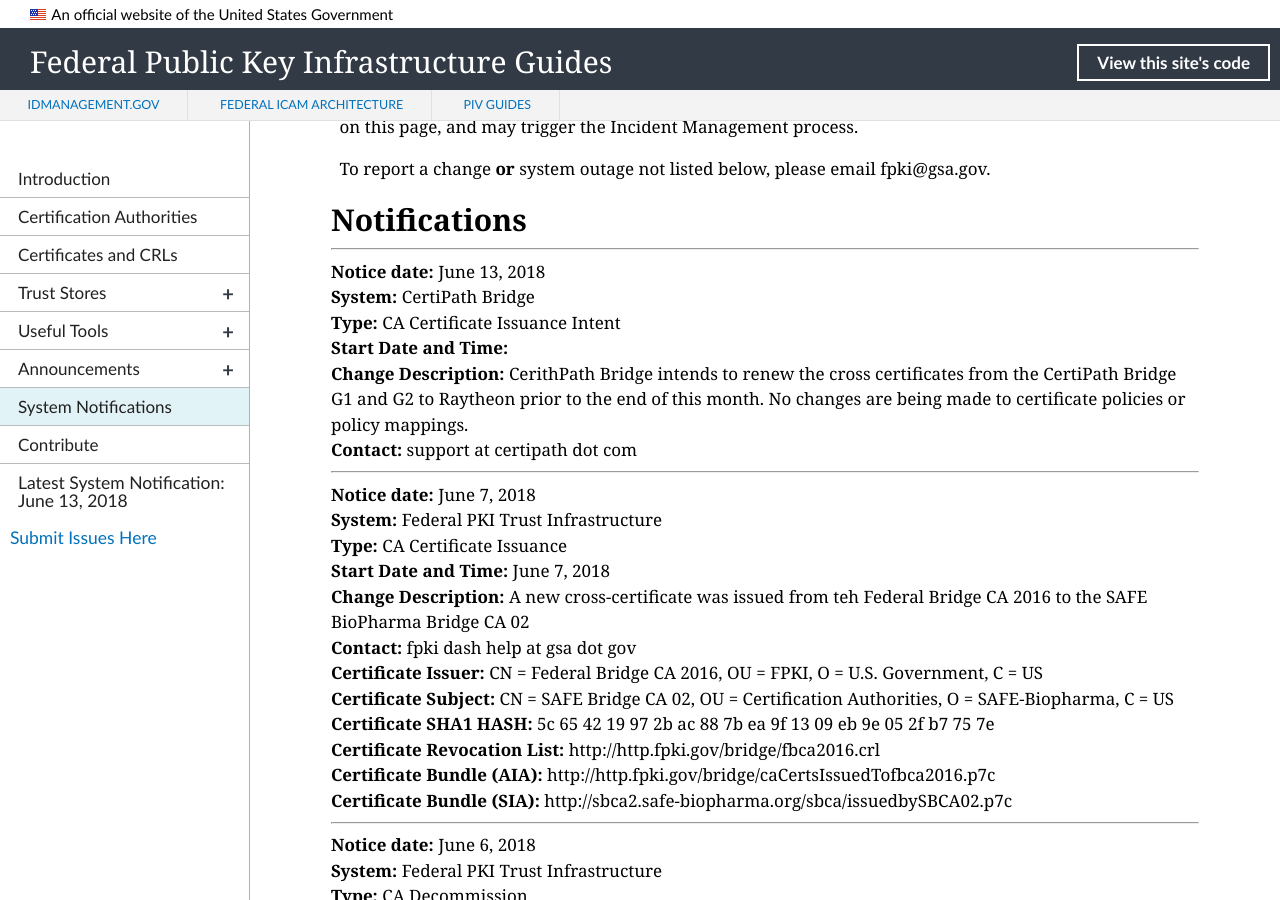
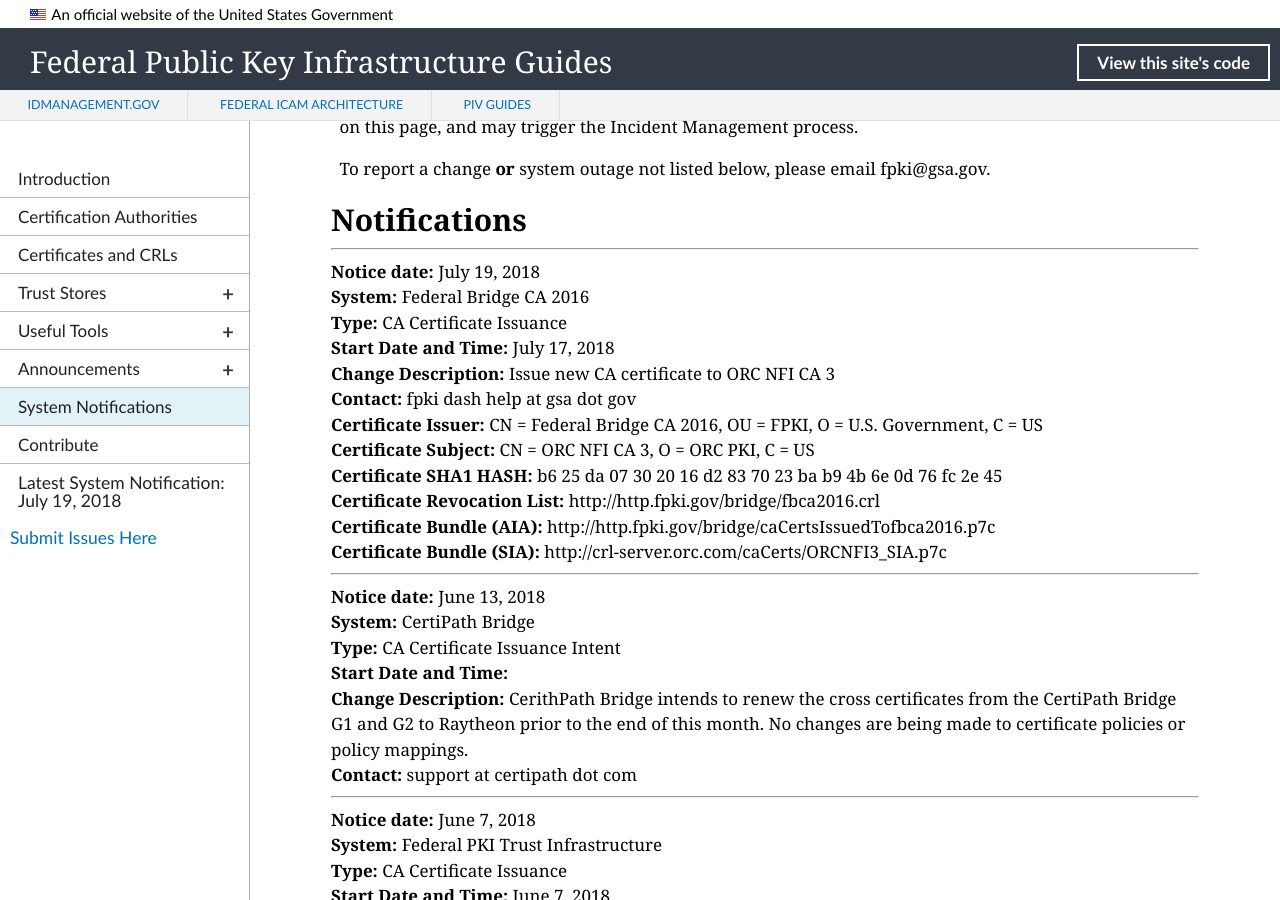
Before and after one commit to GSA/fpki-guides, a Jekyll site: the page built from pages/fpki_notifications.md, in a window 1280 px wide and 900 px high, scrolled down 672 px. Built offline with Jekyll 4.4.1, drawn with Linux system fonts in a browser that asks for light colours; nearby versions of some CDN libraries; library files that are not in the unit come from our copies.

Commit message:
System Notice for FBCA2016 20180717
Added notification for FBCA2016 issuance on 7/17/18 to fix #281

```diff
--- a/_data/notifications.yml
+++ b/_data/notifications.yml
@@ -369,6 +369,20 @@
   change_description: CerithPath Bridge intends to renew the cross certificates from the CertiPath Bridge G1 and G2 to Raytheon prior to the end of this month. No changes are being made to certificate policies or policy mappings.
   contact: support at certipath dot com
 
+- notice_date: July 19, 2018
+  change_type: CA Certificate Issuance
+  start_datetime: July 17, 2018
+  end_datetime: July 17, 2021
+  system: Federal Bridge CA 2016
+  change_description: Issue new CA certificate to ORC NFI CA 3
+  contact: fpki dash help at gsa dot gov
+  ca_certificate_hash: b6 25 da 07 30 20 16 d2 83 70 23 ba b9 4b 6e 0d 76 fc 2e 45
+  ca_certificate_issuer: CN = Federal Bridge CA 2016, OU = FPKI, O = U.S. Government, C = US
+  ca_certificate_subject: CN = ORC NFI CA 3, O = ORC PKI, C = US
+  cdp_uri: http://http.fpki.gov/bridge/fbca2016.crl
+  aia_uri: http://http.fpki.gov/bridge/caCertsIssuedTofbca2016.p7c
+  sia_uri: http://crl-server.orc.com/caCerts/ORCNFI3_SIA.p7c
+
 #- notice_date:
 #  change_type: CA Certificate Issuance
 #  start_datetime:
```
